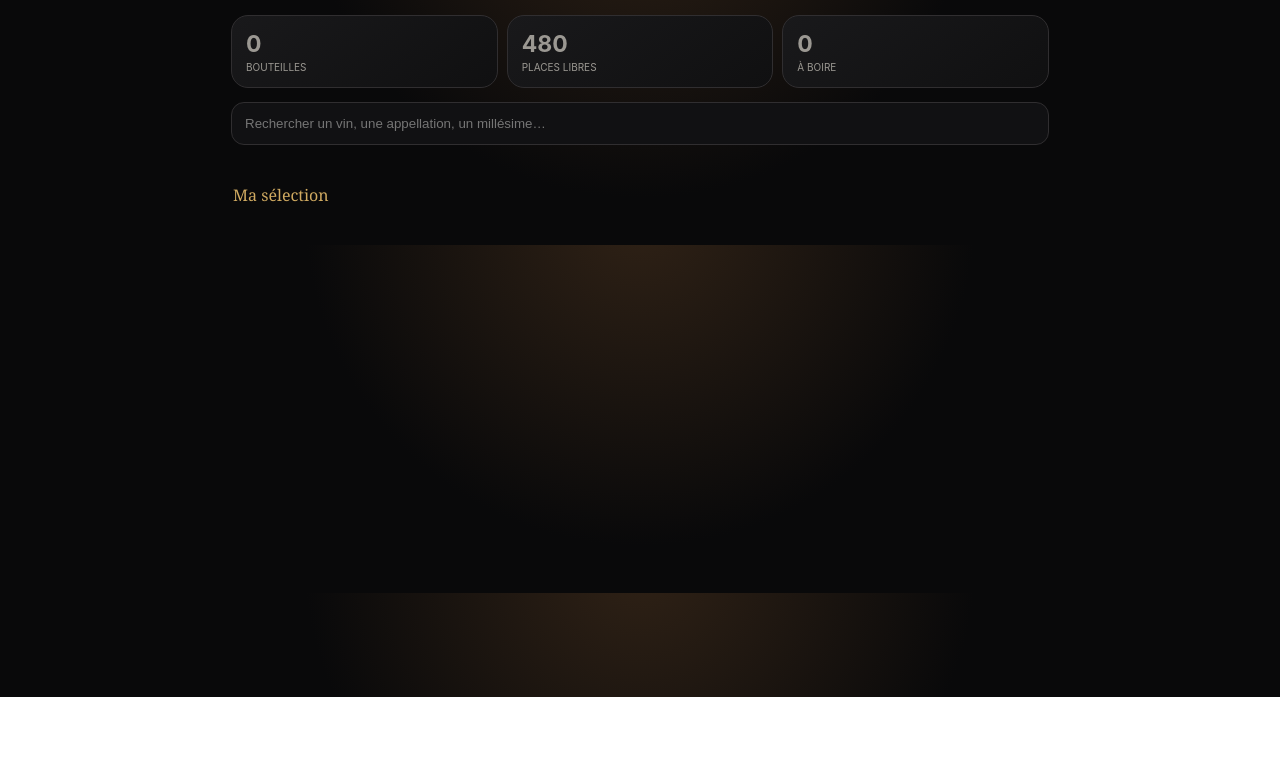
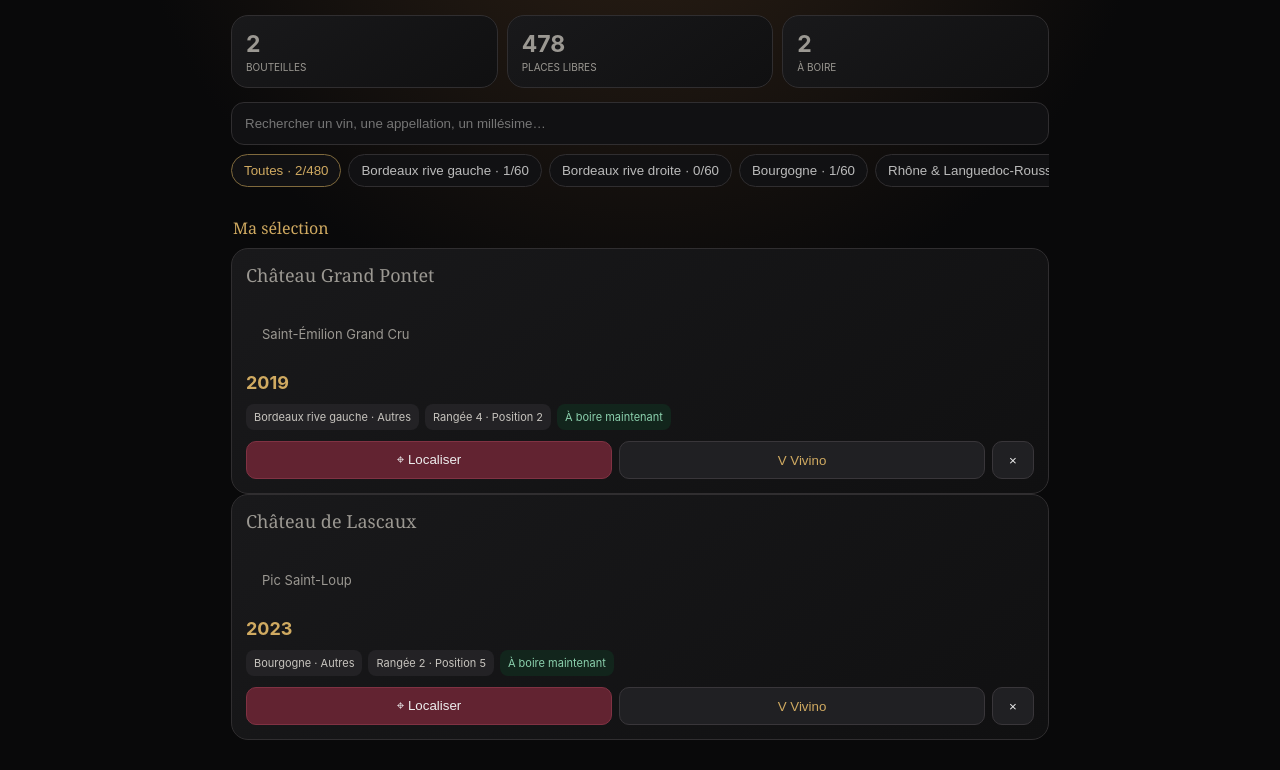
Before and after one commit to juliencalleau-oss/ma-cave, a plain HTML site: page index.html in a window 1280 px wide. Shown: the part 103-873 px from the top of the page. Before the commit the page ends 800 px from the top, so only its background shows below. Drawn offline with Linux system fonts and the light colour scheme.

Commit message:
Correction du bug d'initialisation de l'application

```diff
--- a/index.html
+++ b/index.html
@@ -5,6 +5,7 @@
 <script>
 const K="ma-cave-v4",OLD="ma-cave-v3";
 let bottles=JSON.parse(localStorage.getItem(K)||"null");
+const $=x=>document.getElementById(x),save=()=>localStorage.setItem(K,JSON.stringify(bottles));
 if(!bottles){bottles=JSON.parse(localStorage.getItem(OLD)||"null")||[{id:1,wine:"Château Grand Pontet",app:"Saint-Émilion Grand Cru",vintage:2019,start:2025,end:2035,zone:2,row:4,pos:2},{id:2,wine:"Château de Lascaux",app:"Pic Saint-Loup",vintage:2023,start:2026,end:2031,zone:4,row:2,pos:5}];}
 
 let filter=0,subFilter=0,editId=null;
@@ -32,7 +33,7 @@ const subcategories={
 if(localStorage.getItem("ma-cave-structure-v2")!=="1"){const zoneMap={1:8,2:1,3:2,4:3,5:4,6:5,7:6,8:7};bottles=bottles.map(b=>({...b,zone:zoneMap[b.zone]||b.zone}));localStorage.setItem("ma-cave-structure-v2","1");}
 bottles=bottles.map(b=>({...b,subcategory:inferSub(b)}));save();
 const appellations=["Saint-Émilion Grand Cru","Saint-Émilion","Pomerol","Pauillac","Margaux","Saint-Julien","Saint-Estèphe","Pic Saint-Loup","Châteauneuf-du-Pape","Crozes-Hermitage","Saint-Joseph","Vacqueyras","Maranges","Bourgogne","Bordeaux Supérieur","Crémant de Bordeaux","Autre"];
-const $=x=>document.getElementById(x),save=()=>localStorage.setItem(K,JSON.stringify(bottles)),peak=b=>{let y=new Date().getFullYear();return y>=b.start&&y<=b.end};
+const peak=b=>{let y=new Date().getFullYear();return y>=b.start&&y<=b.end};
 function render(){let q=$( "search").value.toLowerCase();$( "count").textContent=bottles.length;$( "free").textContent=480-bottles.length;$( "peak").textContent=bottles.filter(peak).length;$( "chips").innerHTML=["Toutes",...categories].map((name,i)=>{let n=i===0?bottles.length:bottles.filter(b=>b.zone===i).length;let total=i===0?480:60;return '<button class="chip '+(filter===i?"on":"")+'" onclick="setFilter('+i+')">'+name+' · '+n+'/'+total+'</button>'}).join("");if(filter){let subs=subcategories[filter];$( "subchips").innerHTML=[["Toutes",60],...subs].map((s,i)=>{let n=i===0?bottles.filter(b=>b.zone===filter).length:bottles.filter(b=>b.zone===filter&&b.subcategory===s[0]).length;let total=i===0?60:s[1];return '<button class="chip '+(subFilter===i?"on":"")+'" onclick="setSubFilter('+i+')">'+s[0]+' · '+n+(total===null?"":"/"+total)+'</button>'}).join("")}else{$( "subchips").innerHTML=""}let a=bottles.filter(b=>(filter===0||b.zone===filter)&&(filter===0||subFilter===0||b.subcategory===subcategories[filter][subFilter-1][0])&&(!q||(b.wine+" "+b.app+" "+b.vintage+" "+(b.subcategory||"")).toLowerCase().includes(q))).sort((x,y)=>x.zone-y.zone||x.row-y.row||x.pos-y.pos);$( "list").innerHTML=a.length?a.map(card).join(""):'<div class="empty">Aucune bouteille.</div>'}
 function setFilter(z){filter=+z;subFilter=0;render()}
 function setSubFilter(z){subFilter=+z;render()}
```
